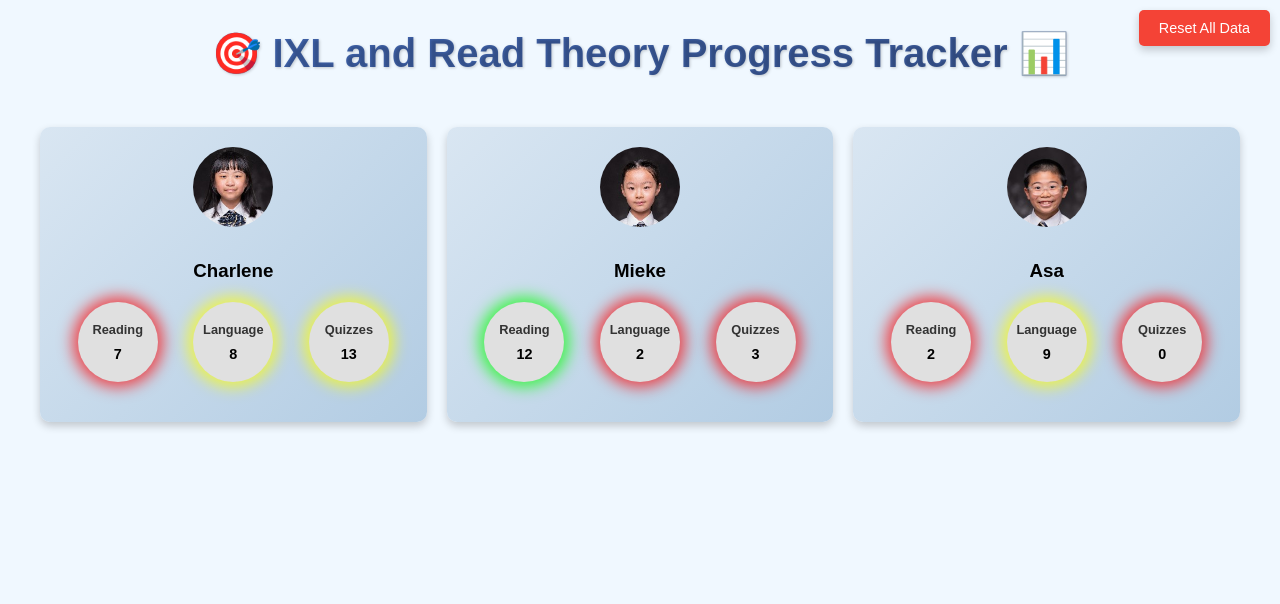
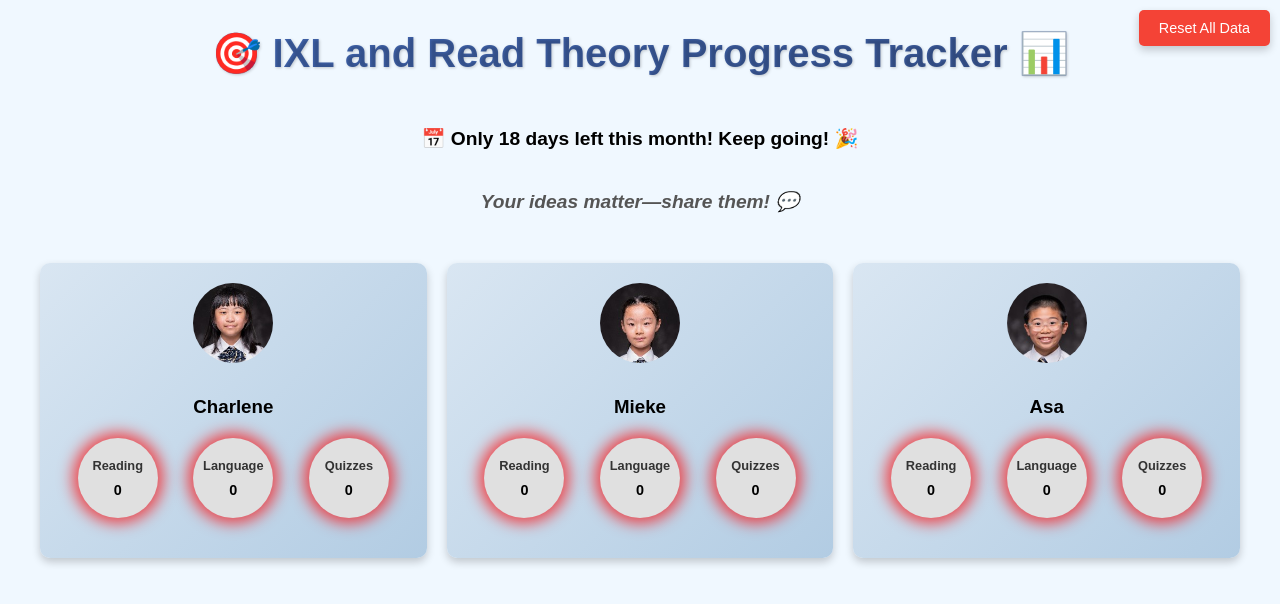
Before and after one commit to Daverose123/ixl-app, a plain HTML site: page index.html in a window 1280 px wide. Drawn offline with Linux system fonts and the light colour scheme.

Commit message:
index.html

```diff
--- a/index.html
+++ b/index.html
@@ -1,8 +1,8 @@
 <!DOCTYPE html>
 <html lang="en">
 <head>
-    <meta charset="UTF-8">
-    <meta name="viewport" content="width=device-width, initial-scale=1.0">
+    <meta charset="UTF-8" />
+    <meta name="viewport" content="width=device-width, initial-scale=1.0"/>
     <title>🎯 IXL and Read Theory Progress Tracker 📊</title>
     <style>
         body {
@@ -48,6 +48,24 @@
 
         .reset-btn:hover {
             background-color: #d32f2f;
+        }
+
+        .countdown-container, .quote-container {
+            margin: 10px auto 20px auto;
+            padding: 10px;
+            max-width: 600px;
+            text-align: center;
+        }
+
+        .countdown-container span, .quote-container span {
+            font-size: 1.2rem;
+            font-weight: bold;
+        }
+
+        .quote-container {
+            font-style: italic;
+            font-size: 1.1rem;
+            color: #555;
         }
 
         .grid-container {
@@ -214,6 +232,12 @@
     <h1>
         <span class="emoji">🎯</span> IXL and Read Theory Progress Tracker <span class="emoji">📊</span>
     </h1>
+    <div class="countdown-container">
+        <span id="days-left"></span>
+    </div>
+    <div class="quote-container">
+        <span id="daily-quote"></span>
+    </div>
     <div class="grid-container" id="student-grid"></div>
     <div id="keypad-overlay" class="keypad-overlay" onclick="closeKeypad()"></div>
     <div id="keypad" class="keypad">
@@ -239,6 +263,40 @@
         const MAX_READING = 15, MAX_LANGUAGE = 15, MAX_QUIZZES = 20;
         const PIN_CODE = '4296';
 
+        // Motivational quotes for G3 kids (30 quotes)
+        const QUOTES = [
+            "Believe in yourself, you’ve got this! 🌟",
+            "Every mistake is a chance to learn something new. 📚",
+            "Keep trying, your effort will pay off! 💪",
+            "You are braver than you think and smarter than you know. 🦁",
+            "A small step each day leads to big results. 🏆",
+            "Your kindness makes the world brighter. 🌈",
+            "Learning is an adventure—enjoy the journey! 🚀",
+            "Be proud of every progress you make, no matter how small. 🌱",
+            "Challenges help your brain grow stronger. 💡",
+            "Your smile can light up a whole classroom! 😄",
+            "Teamwork makes the dream work. 🤝",
+            "Stay curious and keep asking questions. 🔍",
+            "Your ideas matter—share them! 💬",
+            "You are important, and your work matters. ⭐",
+            "Be patient and keep practicing. 🎶",
+            "Mistakes show that you are trying. ✔️",
+            "Celebrate your victories, big and small. 🎉",
+            "Be the reason someone smiles today. 😊",
+            "The more you learn, the more you grow. 🌳",
+            "Don’t give up! Great things take time. ⏳",
+            "You can do amazing things, one step at a time. 🏅",
+            "Your determination is powerful. ⚡",
+            "Confidence comes from doing your best. 🌞",
+            "Dream big and work hard to achieve it. 🌙",
+            "Your uniqueness is your strength. 🌸",
+            "Reading expands your imagination. 📖",
+            "Keep an open mind, discover new things. 🗺️",
+            "Practice makes you better and better. 🎨",
+            "Your effort is worth more than your outcome. 🎈",
+            "Be kind, work hard, stay humble. 💕"
+        ];
+
         let students = JSON.parse(localStorage.getItem('students')) || [
             { name: "Charlene", reading: 7, language: 8, quizzes: 13 },
             { name: "Mieke", reading: 12, language: 2, quizzes: 3 },
@@ -248,10 +306,38 @@
         let activeStudent = null;
         let activeMetric = null;
 
+        // Function to calculate days left in the month
+        function calculateDaysLeft() {
+            const now = new Date();
+            const year = now.getFullYear();
+            const month = now.getMonth();
+            const totalDays = new Date(year, month + 1, 0).getDate();
+            const today = now.getDate();
+            const daysLeft = totalDays - today;
+            return daysLeft;
+        }
+
+        // Display days left in the month
+        function displayDaysLeft() {
+            const daysLeft = calculateDaysLeft();
+            const daysLeftElem = document.getElementById('days-left');
+            daysLeftElem.textContent = `📅 Only ${daysLeft} day${daysLeft !== 1 ? 's' : ''} left this month! Keep going! 🎉`;
+        }
+
+        // Show daily quote
+        function showDailyQuote() {
+            const today = new Date();
+            const dayOfMonth = today.getDate();
+            const quoteIndex = (dayOfMonth - 1) % QUOTES.length;
+            document.getElementById('daily-quote').textContent = QUOTES[quoteIndex];
+        }
+
+        // Save to local storage
         function saveToLocalStorage() {
             localStorage.setItem('students', JSON.stringify(students));
         }
 
+        // Render students data
         function renderStudents() {
             const studentGrid = document.getElementById('student-grid');
             studentGrid.innerHTML = '';
@@ -281,6 +367,7 @@
             });
         }
 
+        // Reset data manually with PIN
         function requestReset() {
             const pin = prompt('Enter PIN to reset all data:');
             if (pin === PIN_CODE) {
@@ -297,6 +384,7 @@
             }
         }
 
+        // Open keypad for editing values
         function openKeypad(index, metric, element) {
             activeStudent = students[index];
             activeMetric = metric;
@@ -340,7 +428,28 @@
             closeKeypad();
         }
 
+        // Automatic monthly reset
+        function monthlyResetCheck() {
+            const now = new Date();
+            const currentMonth = now.getMonth();
+            const storedMonth = localStorage.getItem('lastMonth');
+            if (storedMonth === null || parseInt(storedMonth, 10) !== currentMonth) {
+                // New month detected, reset all data
+                students.forEach(student => {
+                    student.reading = 0;
+                    student.language = 0;
+                    student.quizzes = 0;
+                });
+                saveToLocalStorage();
+                localStorage.setItem('lastMonth', currentMonth);
+            }
+        }
+
+        // Initial setup
+        monthlyResetCheck();
         renderStudents();
+        displayDaysLeft();
+        showDailyQuote();
     </script>
 </body>
 </html>
```
